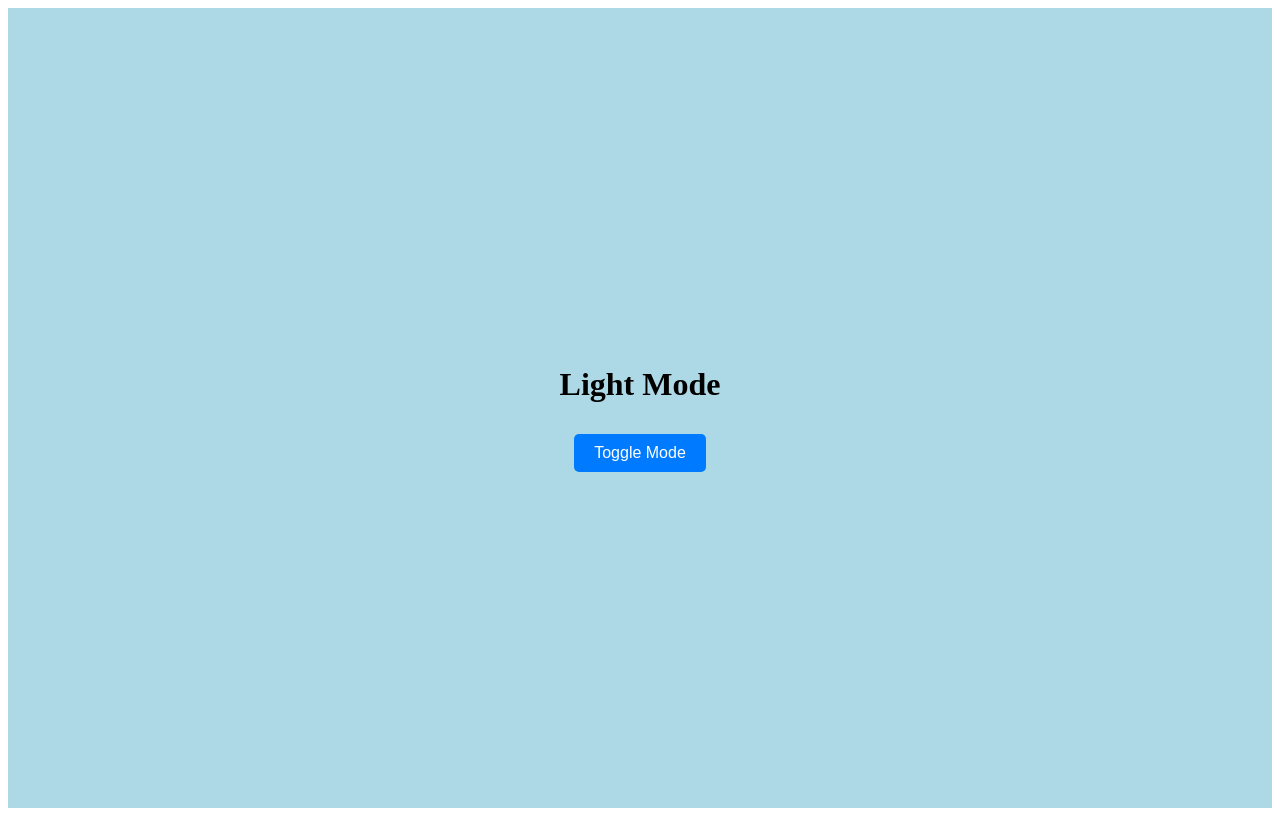
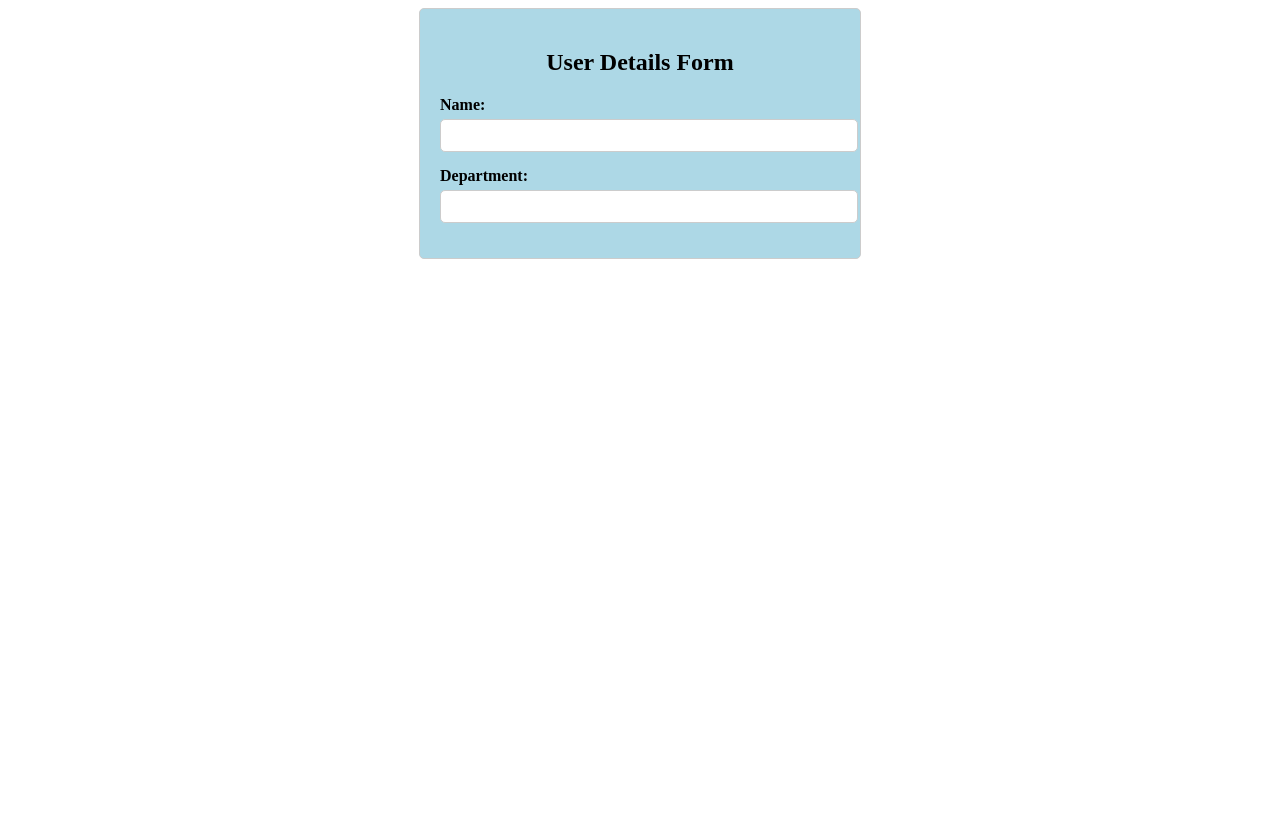
Before and after one commit to Reshma305/Full-stack-development-react, a React (Vite) app in the folder vite-project/: page / in a window 1280 px wide. Built offline with nearby package versions, Linux system fonts and the light colour scheme.

Commit message:
Assessment 6

```diff
--- a/vite-project/src/App.css
+++ b/vite-project/src/App.css
@@ -1,34 +1,26 @@
-.light-theme {
-  background-color: #ADD8E6;
-  color: black;
-  height: 100vh;
-  display: flex;
-  flex-direction: column;
-  align-items: center;
-  justify-content: center;
+.form-container {
+  max-width: 400px;
+  margin: auto;
+  padding: 20px;
+  border: 1px solid #ccc;
+  border-radius: 5px;
+  background-color: lightblue;
+  text-align: center;
 }
 
-.dark-theme {
-  background-color: #333;
-  color: white;
-  height: 100vh;
-  display: flex;
-  flex-direction: column;
-  align-items: center;
-  justify-content: center;
+.form-group {
+  margin-bottom: 15px;
+  text-align: left;
 }
 
-.toggle-button {
-  padding: 10px 20px;
-  font-size: 16px;
-  cursor: pointer;
-  border: none;
-  border-radius: 5px;
-  background-color: #007bff;
-  color: white;
-  margin-top: 10px;
+label {
+  font-weight: bold;
 }
 
-.toggle-button:hover {
-  background-color: #0056b3;
+input {
+  width: 100%;
+  padding: 8px;
+  margin-top: 5px;
+  border: 1px solid #ccc;
+  border-radius: 5px;
 }
--- a/vite-project/src/App.jsx
+++ b/vite-project/src/App.jsx
@@ -2,20 +2,28 @@ import { useState } from 'react'
 import reactLogo from './assets/react.svg'
 import viteLogo from '/vite.svg'
 import './App.css'
-function ThemeChanger() {
-  const [darkMode, setDarkMode] = useState(false);
-
-  const toggleTheme = () => {
-    setDarkMode((prevMode) => !prevMode);
-  };
-
+const Form = () => {
   return (
-    <div className={darkMode ? "dark-theme" : "light-theme"}>
-      <h1>{darkMode ? "Dark Mode" : "Light Mode"}</h1>
-      <button onClick={toggleTheme} className="toggle-button">
-        Toggle Mode
-      </button>
+    <div className="form-container">
+      <h2>User Details Form</h2>
+      <form>
+        <div className="form-group">
+          <label>Name:</label>
+          <input
+            type="text"
+            name="name"
+            onChange={(e) => console.log("Name:", e.target.value)} />
+        </div>
+        <div className="form-group">
+          <label>Department:</label>
+          <input
+            type="text"
+            name="department"
+            onChange={(e) => console.log("Department:", e.target.value)} />
+        </div>
+      </form>
     </div>
   );
 }
-export default ThemeChanger;
+
+export default Form;
```
